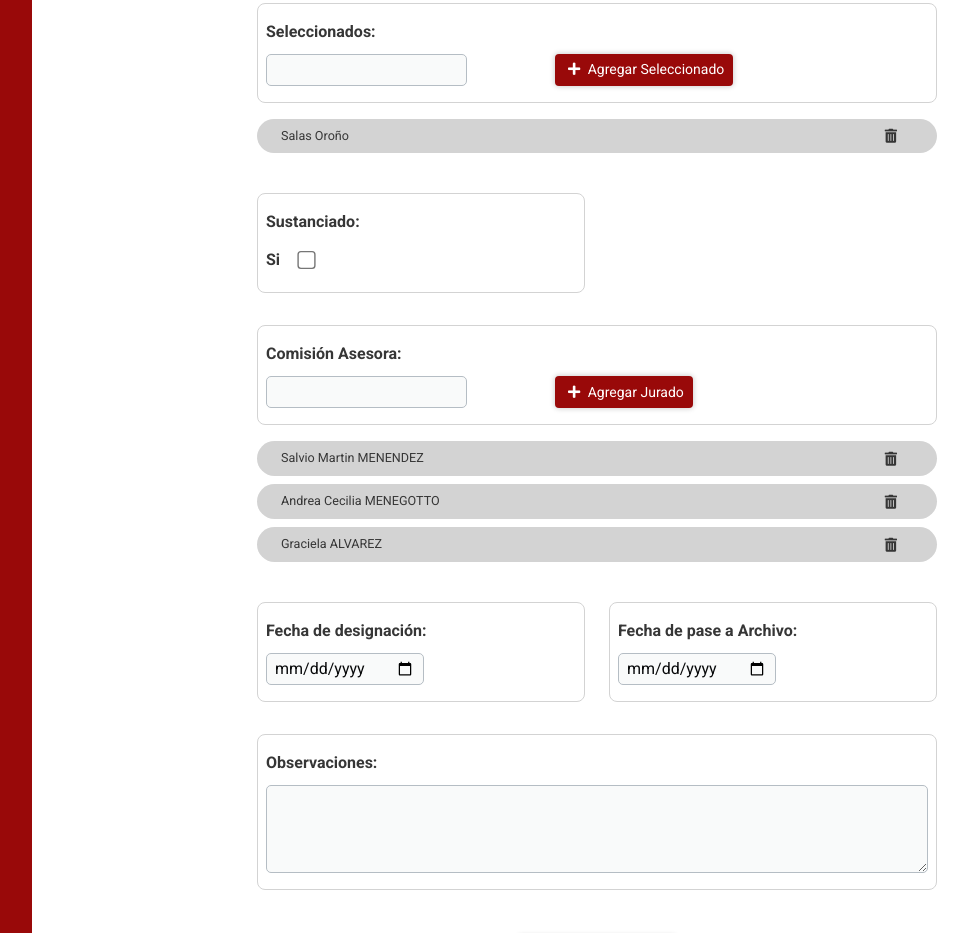
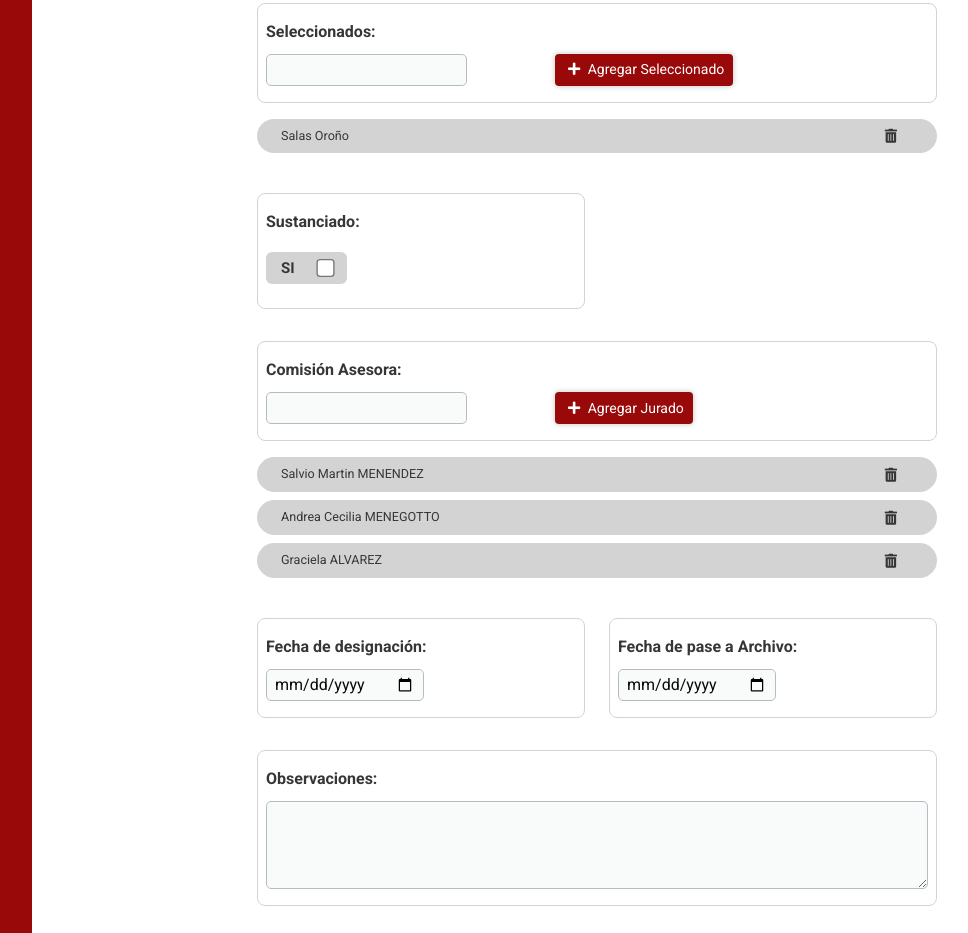
Before and after one commit to emarose/formularioConcurso, a plain HTML site: page index.html in a window 1280 px wide. Shown: the part 2378-3311 px from the top of the page, without its empty margins (118-1086 px from the left). Drawn offline with nearby package versions, Linux system fonts and the light colour scheme.

Commit message:
cambios estilos

```diff
--- a/index.html
+++ b/index.html
@@ -545,20 +545,30 @@
                 <div class="col">
                   <div class="labelInput">
                     <label for="sustanciado"> Sustanciado: </label>
-                    <span style="display: flex; gap: 20px; align-items: center">
-                      <label for="sustanciado">Si</label>
-                      <input
+
+                    <div
+                    style="
+                      background-color: lightgrey;
+                      color: var(--text);
+                      padding: 0 1em;
+                      font-size: 15px;
+                    "
+                    class="badge d-flex my-2 gap-4 align-items-center justify-items-between"
+                  >
+                    SI
+                    <input
                         type="checkbox"
                         name="sustanciado"
                         id="checkSustanciado"
                         value="si"
                       />
-                    </span>
+                  </div>
+
                   </div>
                 </div>
-                <div class="col">
+                <div class="col text-start">
                   <div
-                    class="labelInput"
+                    class="labelInput py-4 "
                     id="boxFechaSustanciado"
                     style="display: none"
                   >
```
